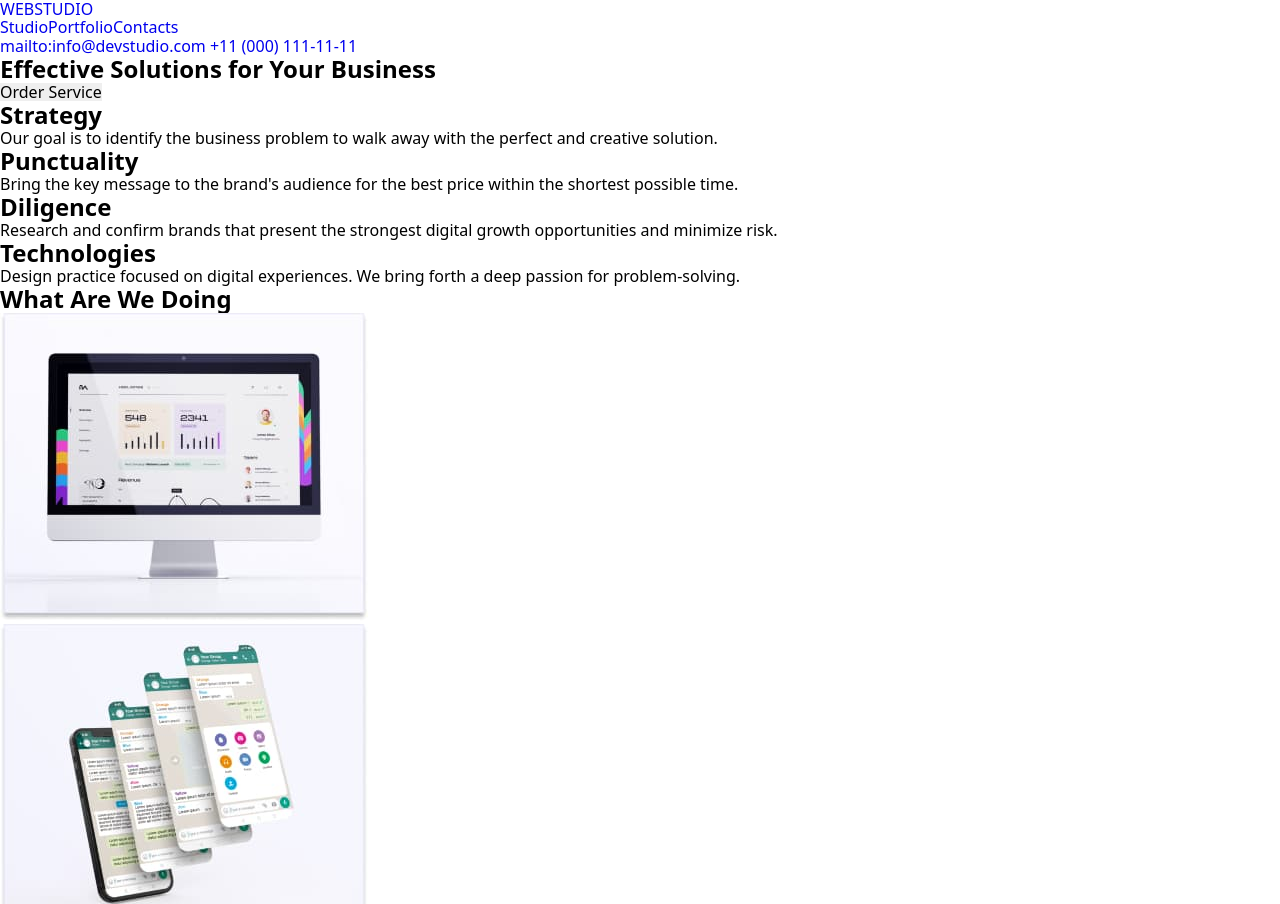
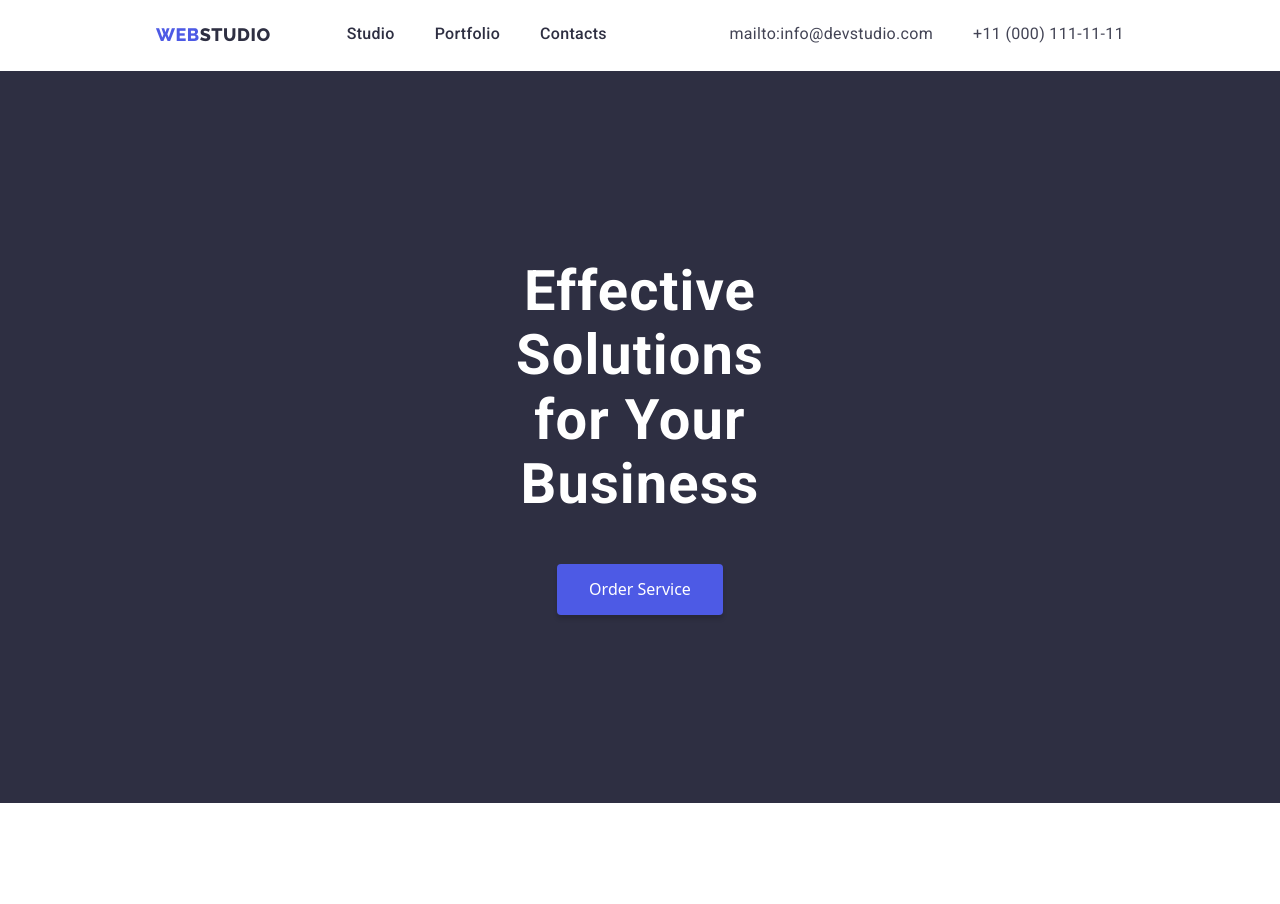
Before and after one commit to Rudy8888-F2/WebStudio, a plain HTML site: page index.html in a window 1280 px wide. Shown: the top 904 px of the page. Drawn offline with nearby package versions, Linux system fonts and the light colour scheme.

Commit message:
Add new sections

```diff
--- a/CSS/index.css
+++ b/CSS/index.css
@@ -19,3 +19,175 @@
   clip: rect(0 0 0 0);
   overflow: hidden;
 }
+
+section {
+  max-width: 1440px;
+  margin: 0 auto;
+}
+
+.header {
+  display: flex;
+  padding: 25px 156px;
+  max-width: 1440px;
+  margin: 0 auto;
+}
+
+.logo {
+  color: #2e2f42;
+  font-family: Raleway;
+  font-size: 18px;
+  font-style: normal;
+  font-weight: 800;
+  line-height: 1.16;
+  letter-spacing: 0.54px;
+  text-transform: uppercase;
+}
+
+.logoColor {
+  color: #4d5ae5;
+}
+
+.navigations {
+  display: flex;
+  gap: 40px;
+  margin-left: 76px;
+  margin-right: auto;
+}
+
+.navigations a {
+  color: #2e2f42;
+  font-family: Roboto;
+  font-size: 16px;
+  font-style: normal;
+  font-weight: 500;
+  line-height: 1, 5;
+  letter-spacing: 0.32px;
+}
+
+.contacts {
+  display: flex;
+  gap: 40px;
+}
+
+.contacts a {
+  color: #434455;
+  font-family: Roboto;
+  font-size: 16px;
+  font-style: normal;
+  font-weight: 400;
+  line-height: 1, 5;
+  letter-spacing: 0.32px;
+}
+
+.hero {
+  text-align: center;
+  padding: 188px 472px;
+  background: #2e2f42;
+}
+
+.hero h1 {
+  margin-bottom: 48px;
+  color: #fff;
+  text-align: center;
+
+  font-family: Roboto;
+  font-size: 56px;
+  font-style: normal;
+  font-weight: 700;
+  line-height: 1, 07;
+  letter-spacing: 1.12px;
+}
+
+.hero button {
+  display: inline-flex;
+  padding: 16px 32px;
+  align-items: flex-start;
+  gap: 10px;
+
+  border-radius: 4px;
+  background: #4d5ae5;
+  box-shadow: 0px 4px 4px 0px rgba(0, 0, 0, 0.15);
+  color: #ffffff;
+}
+
+.about {
+  padding: 120px 156px;
+}
+
+.companyInfo {
+  display: flex;
+  gap: 24px;
+}
+
+.companyAdvantages {
+  margin-bottom: 8px;
+  color: #2e2f42;
+
+  font-family: Roboto;
+  font-size: 20px;
+  font-style: normal;
+  font-weight: 600;
+  line-height: 1.2;
+  letter-spacing: 0.4px;
+}
+
+.companyDetails {
+  color: #434455;
+
+  font-family: Roboto;
+  font-size: 16px;
+  font-style: normal;
+  font-weight: 400;
+  line-height: 1.5;
+  letter-spacing: 0.32px;
+}
+
+.services h2 {
+  margin-bottom: 72px;
+  color: #2e2f42;
+  text-align: center;
+
+  font-family: Roboto;
+  font-size: 36px;
+  font-style: normal;
+  font-weight: 700;
+  line-height: 1, 11;
+  letter-spacing: 0.72px;
+  text-transform: capitalize;
+}
+
+.ourActivities {
+  display: flex;
+  justify-content: center;
+  gap: 24px;
+  margin-bottom: 120px;
+}
+
+.ourTeam {
+  background: #f4f4fd;
+}
+
+.ourTeam > h2 {
+  color: #2e2f42;
+  text-align: center;
+
+  font-family: Roboto;
+  font-size: 36px;
+  font-style: normal;
+  font-weight: 700;
+  line-height: 1, 11;
+  letter-spacing: 0.72px;
+  text-transform: capitalize;
+  margin-bottom: 72px;
+}
+
+.ourTeam ul {
+  display: flex;
+}
+
+.teamCards {
+}
+
+footer {
+  max-width: 1440px;
+}
--- a/index.html
+++ b/index.html
@@ -12,53 +12,61 @@
       referrerpolicy="no-referrer"
     />
     <link rel="stylesheet" href="./CSS/index.css" />
+    <link rel="preconnect" href="https://fonts.googleapis.com" />
+    <link rel="preconnect" href="https://fonts.gstatic.com" crossorigin />
+    <link
+      href="https://fonts.googleapis.com/css2?family=Raleway:wght@800&family=Roboto:wght@400;500;700&display=swap"
+      rel="stylesheet"
+    />
   </head>
   <body>
-    <header>
-      <a href="./index.html"><span>WEB</span>STUDIO</a>
-      <nav>
+    <header class="header">
+      <a class="logo" href="./index.html"
+        ><span class="logoColor">WEB</span>STUDIO</a
+      >
+      <nav class="navigations">
         <a href="./index.html">Studio</a><a href="./portfolio.html">Portfolio</a
         ><a href="#">Contacts</a>
       </nav>
-      <div>
+      <div class="contacts">
         <a href="mailto:info@devstudio.com">mailto:info@devstudio.com</a>
         <a href="tel:+11(000)111-11-11">+11 (000) 111-11-11</a>
       </div>
     </header>
     <main>
       <!-- Hero -->
-      <section>
+      <section class="hero">
         <h1>Effective Solutions for Your Business</h1>
         <button>Order Service</button>
       </section>
       <!-- About -->
-      <section>
+      <section class="about">
         <h2 class="visually-hidden">About company</h2>
-        <ul>
+        <ul class="companyInfo">
           <li>
-            <h2>Strategy</h2>
-            <p>
+            <h2 class="companyAdvantages">Strategy</h2>
+            <p class="companyDetails">
               Our goal is to identify the business problem to walk away with the
               perfect and creative solution.
             </p>
           </li>
           <li>
-            <h2>Punctuality</h2>
-            <p>
+            <h2 class="companyAdvantages">Punctuality</h2>
+            <p class="companyDetails">
               Bring the key message to the brand's audience for the best price
               within the shortest possible time.
             </p>
           </li>
           <li>
-            <h2>Diligence</h2>
-            <p>
+            <h2 class="companyAdvantages">Diligence</h2>
+            <p class="companyDetails">
               Research and confirm brands that present the strongest digital
               growth opportunities and minimize risk.
             </p>
           </li>
           <li>
-            <h2>Technologies</h2>
-            <p>
+            <h2 class="companyAdvantages">Technologies</h2>
+            <p class="companyDetails">
               Design practice focused on digital experiences. We bring forth a
               deep passion for problem-solving.
             </p>
@@ -66,27 +74,27 @@
         </ul>
       </section>
       <!-- WhatAreWeDoing -->
-      <section>
+      <section class="services">
         <h2>What Are We Doing</h2>
-        <ul>
+        <ul class="ourActivities">
           <li><img src="./images/computer.jpg" alt="Computer" /></li>
           <li><img src="./images/telephone.jpg" alt="Telephone" /></li>
           <li><img src="./images/laptop.jpg" alt="Laptop" /></li>
         </ul>
       </section>
       <!-- OurTeam -->
-      <section>
+      <section class="ourTeam">
         <h2>Our Team</h2>
         <ul>
           <li>
-            <div>
+            <div class="teamCards">
               <img src="./images/productdesigner.jpg" alt="Product Designer" />
               <h2>Mark Guerrero</h2>
               <p>Product Designer</p>
             </div>
           </li>
           <li>
-            <div>
+            <div class="teamCards">
               <img
                 src="./images/frontenddeveloper.jpg"
                 alt="Frontend Developer"
@@ -96,14 +104,14 @@
             </div>
           </li>
           <li>
-            <div>
+            <div class="teamCards">
               <img src="./images/marketing.jpg" alt="Marketing" />
               <h2>Camila Garcia</h2>
               <p>Marketing</p>
             </div>
           </li>
           <li>
-            <div>
+            <div class="teamCards">
               <img src="./images/uidesigner.jpg" alt="UI Designer" />
               <h2>Daniel Wilson</h2>
               <p>UI Designer</p>
```
